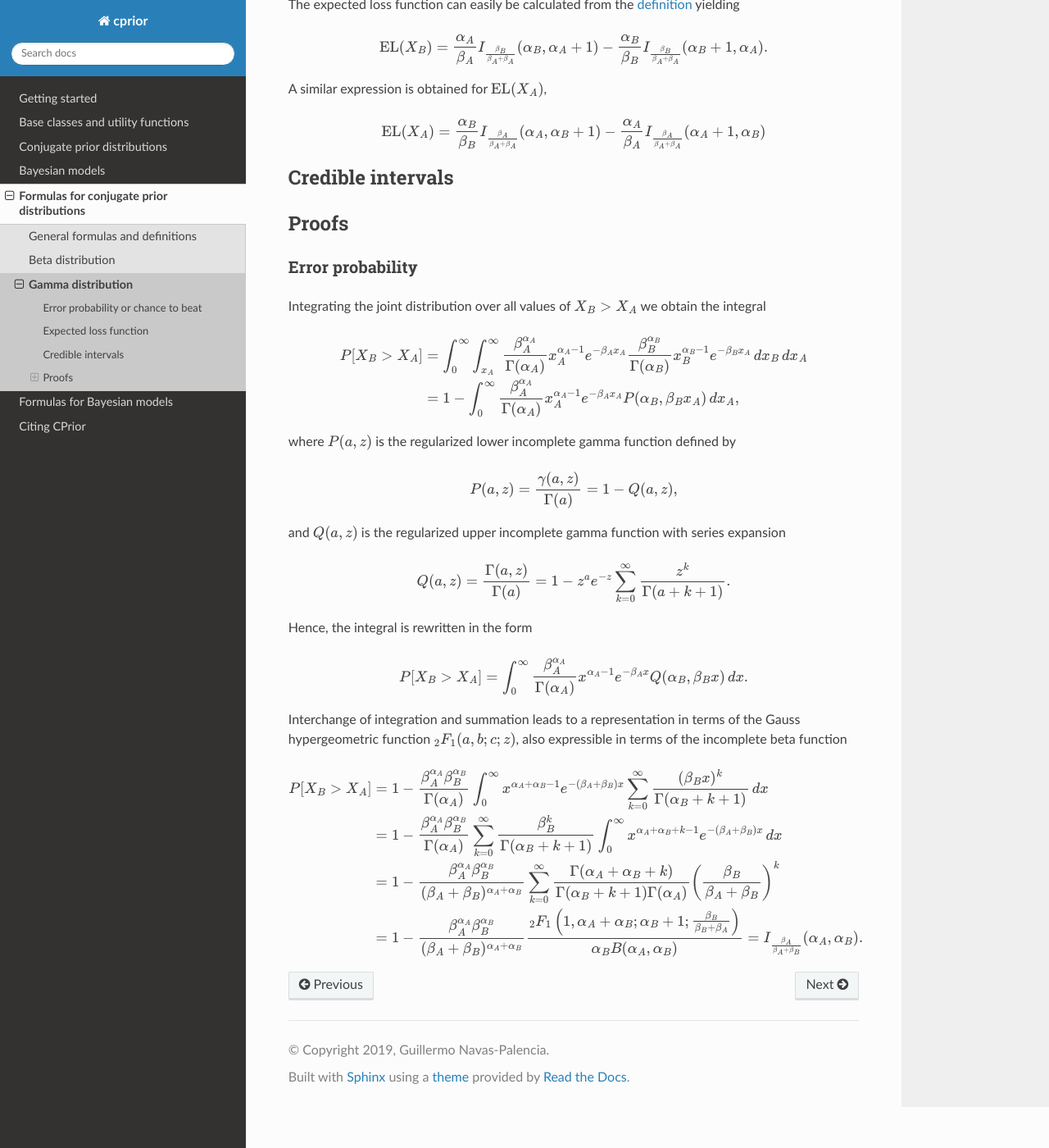
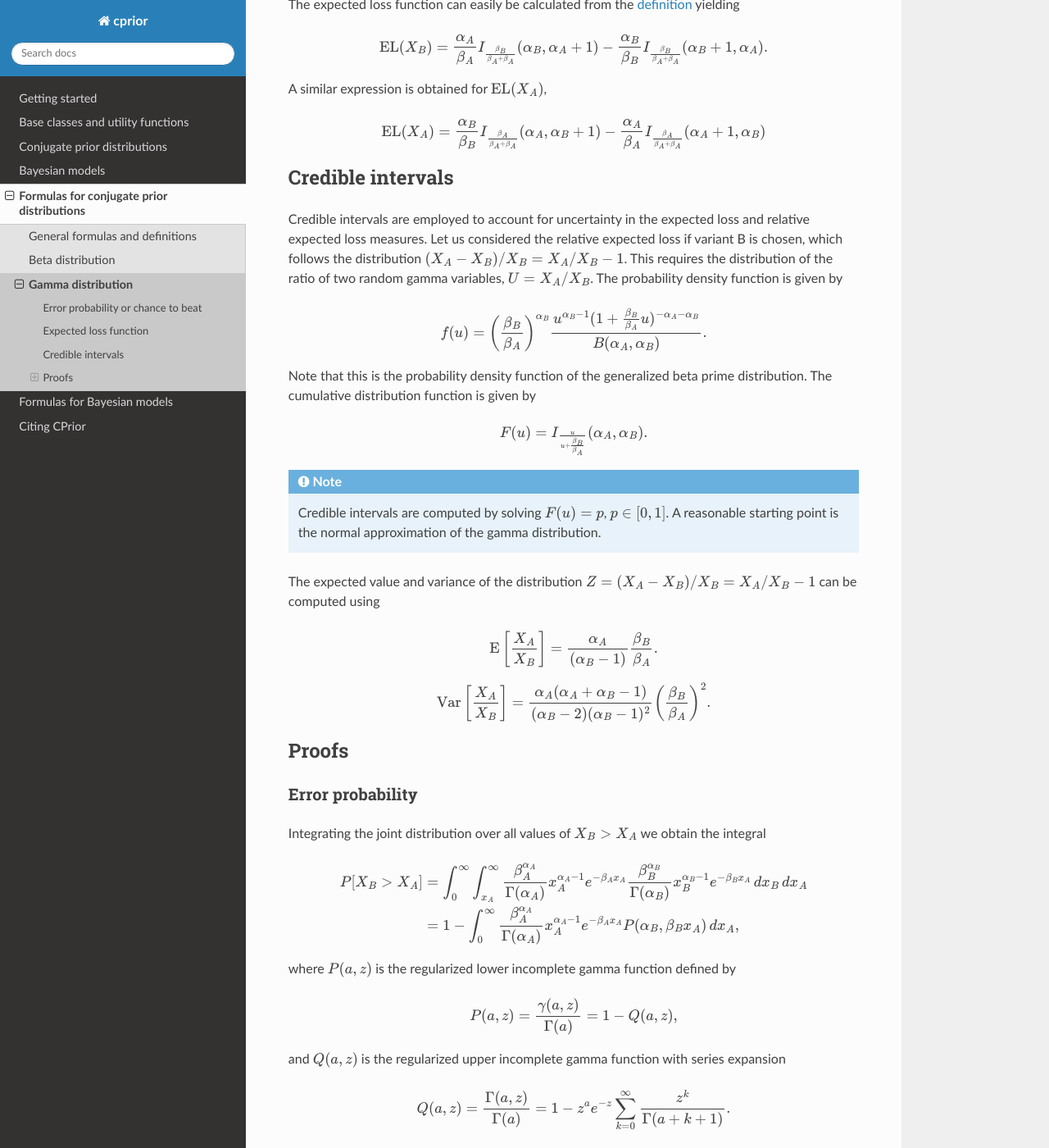
Before and after one commit to guillermo-navas-palencia/cprior, a Sphinx documentation site: the page built from doc/source/formulas_conjugate_gamma.rst, in a window 1280 px wide and 1400 px high, scrolled down 499 px. Shown: the whole window at 82% size. Built offline with Sphinx 7.4.7 and the Read the Docs theme 2.0.0, drawn with Linux system fonts in a browser that asks for light colours.

Commit message:
Add credible intervals for the gamma function

```diff
--- a/doc/source/formulas_conjugate_beta.rst
+++ b/doc/source/formulas_conjugate_beta.rst
@@ -73,7 +73,7 @@ We divide the domain of computation. First, we consider the case :math:`u \in (0
    &= \frac{B(\alpha_A + \alpha_B, \beta_B) u^{\alpha_B - 1}}{B(\alpha_A, \beta_A) B(\alpha_B, \beta_B)}\, _2F_1(1-\beta_A, \alpha_A + \alpha_B; \alpha_A + \alpha_B + \beta_B; u)\\
    &= \frac{B(\alpha_A + \alpha_B, \beta_B) u^{\alpha_B - 1} (1-u)^{\beta_A + \beta_B - 1}}{B(\alpha_A, \beta_A) B(\alpha_B, \beta_B)}\, _2F_1(\beta_B, \alpha_A + \alpha_B + \beta_A + \beta_B - 1; \alpha_A + \alpha_B + \beta_B; u).
 
-The cumulative density function can be computed as follows
+The cumulative distribution function can be computed as follows
 
 .. math::
 
@@ -106,7 +106,7 @@ where constant :math:`C` is defined by
 
    C = \frac{B(\alpha_A + \alpha_B, \beta_A)}{B(\alpha_A, \beta_A) B(\alpha_B, \beta_B)}.
 
-The cumulative density function is given by
+The cumulative distribution function is given by
 
 .. math::
 
--- a/doc/source/formulas_conjugate_gamma.rst
+++ b/doc/source/formulas_conjugate_gamma.rst
@@ -31,6 +31,33 @@ A similar expression is obtained for :math:`\mathrm{EL}(X_A)`,
 Credible intervals
 ------------------
 
+Credible intervals are employed to account for uncertainty in the expected loss and relative expected loss measures. Let us considered the relative expected loss if variant B is chosen, which follows the distribution :math:`(X_A - X_B)/X_B = X_A / X_B - 1`. This requires the distribution of the ratio of two random gamma variables, :math:`U = X_A / X_B`. The probability density function is given by
+
+.. math::
+
+   f(u) = \left(\frac{\beta_B}{\beta_A}\right)^{\alpha_B} \frac{u^{\alpha_B - 1} (1 + \frac{\beta_B}{\beta_A}u)^{-\alpha_A - \alpha_B}}{B(\alpha_A, \alpha_B)}.
+
+
+Note that this is the probability density function of the generalized beta prime distribution. The cumulative distribution function is given by
+
+.. math::
+
+   F(u) = I_{\frac{u}{u + \frac{\beta_B}{\beta_A}}}(\alpha_A, \alpha_B).
+
+.. note::
+
+   Credible intervals are computed by solving :math:`F(u) = p`, :math:`p \in [0, 1]`. A reasonable starting point is the normal approximation of the gamma distribution.
+
+
+The expected value and variance of the distribution :math:`Z = (X_A - X_B)/X_B = X_A / X_B - 1` can be computed using
+
+.. math::
+
+   \mathrm{E}\left[\frac{X_A}{X_B} \right] = \frac{\alpha_A}{(\alpha_B - 1)}\frac{\beta_B}{\beta_A}.
+
+.. math::
+
+   \mathrm{Var} \left[\frac{X_A}{X_B} \right] = \frac{\alpha_A (\alpha_A + \alpha_B - 1)}{(\alpha_B - 2)(\alpha_B - 1)^2} \left(\frac{\beta_B}{\beta_A}\right)^2.
 
 Proofs
 ------
```
